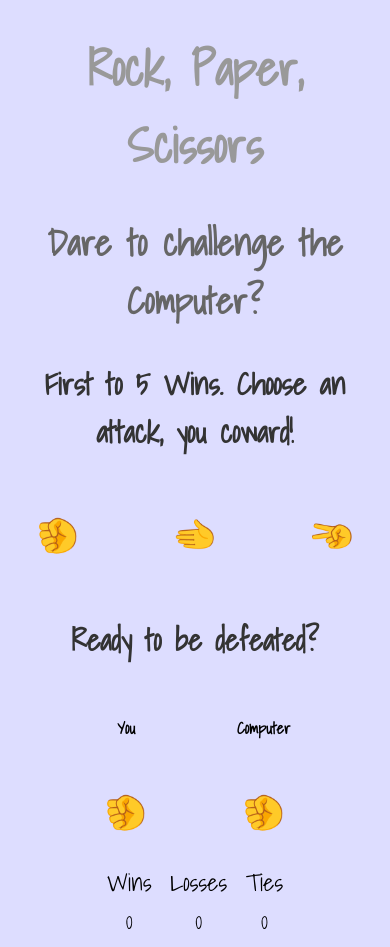
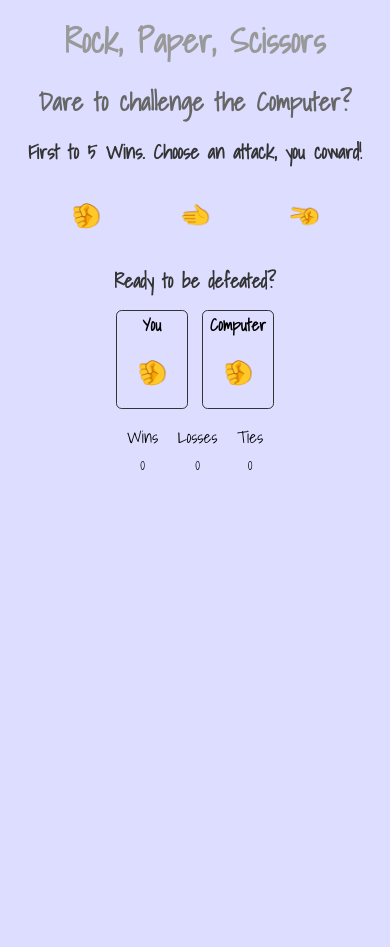
Before and after one commit to chewdev/rock-paper-scissors, a plain HTML site: page index.html in a window 390 px wide. After the commit the page ends 844 px from the top, so only its background shows below. Drawn offline with Linux system fonts and the light colour scheme.

Commit message:
Switch from px to rem. Adjust sizes for mobile. Make buttons interactive on hover.

```diff
--- a/styles.css
+++ b/styles.css
@@ -1,28 +1,41 @@
+html {
+  font-size: 10px;
+}
+
 body {
   font-family: "Shadows Into Light", cursive;
   background: #ddddff;
+  margin: 0;
 }
 
 h1,
 h2,
 h3 {
   text-align: center;
-  margin: 30px;
+  margin: 3rem;
 }
 
 h1 {
-  font-size: 48px;
+  font-size: 4.8rem;
   color: #999999;
+  margin: 2rem;
 }
 
 h2 {
-  font-size: 36px;
+  font-size: 3.6rem;
   color: #666666;
+  margin: 0;
 }
 
 h3 {
-  font-size: 30px;
+  font-size: 2.8rem;
   color: #333333;
+  margin: 2rem;
+}
+
+h4 {
+  font-size: 2.4rem;
+  margin: 0;
 }
 
 .player-container {
@@ -34,7 +47,7 @@ h3 {
 .game-container {
   display: flex;
   justify-content: center;
-  gap: 10%;
+  gap: 2rem;
 }
 
 .player-pick-container,
@@ -43,12 +56,15 @@ h3 {
   flex-direction: column;
   justify-content: center;
   align-items: center;
+  border: 1px solid #333333;
+  border-radius: 0.8rem;
 }
 
 .score {
   display: flex;
   gap: 5%;
   justify-content: center;
+  margin-top: 2rem;
 }
 
 .score div {
@@ -60,13 +76,13 @@ h3 {
 
 .score div p {
   margin: 0;
-  font-size: 24px;
+  font-size: 2.4rem;
 }
 
 button {
-  width: 100px;
-  height: 100px;
-  font-size: 36px;
+  width: 10rem;
+  height: 10rem;
+  font-size: 3.6rem;
   transform: rotate(-90deg);
   border: none;
   background-color: inherit;
@@ -74,6 +90,11 @@ button {
 
 .player-choice {
   cursor: pointer;
+  transition: transform 0.2s linear;
+}
+
+.player-choice:hover {
+  transform: rotate(-90deg) translateX(3px) translateY(3px);
 }
 
 .player-choice:disabled,
@@ -81,12 +102,17 @@ button {
   cursor: initial;
 }
 
+.player-choice:disabled:hover,
+.player-choice[disabled]:hover {
+  transform: rotate(-90deg);
+}
+
 @keyframes rockPaperScissors {
   from {
-    transform: translateY(10px) rotate(-90deg);
+    transform: translateY(1rem) rotate(-90deg);
   }
   to {
-    transform: translateY(-10px) rotate(-45deg);
+    transform: translateY(-1rem) rotate(-45deg);
   }
 }
 
@@ -104,11 +130,12 @@ button {
 
 .reset {
   transform: none;
-  font-size: 24px;
+  font-size: 2.4rem;
   font-weight: 700;
   border: 1px solid red;
-  border-radius: 8px;
-  padding: 12px 24px;
+  border-radius: 0.8rem;
+  padding: 1.2rem 2.4rem;
+  margin-bottom: 2rem;
   width: auto;
   height: auto;
   color: red;
@@ -121,3 +148,9 @@ button {
   background: red;
   color: white;
 }
+
+@media only screen and (max-width: 600px) {
+  html {
+    font-size: 7px;
+  }
+}
```
